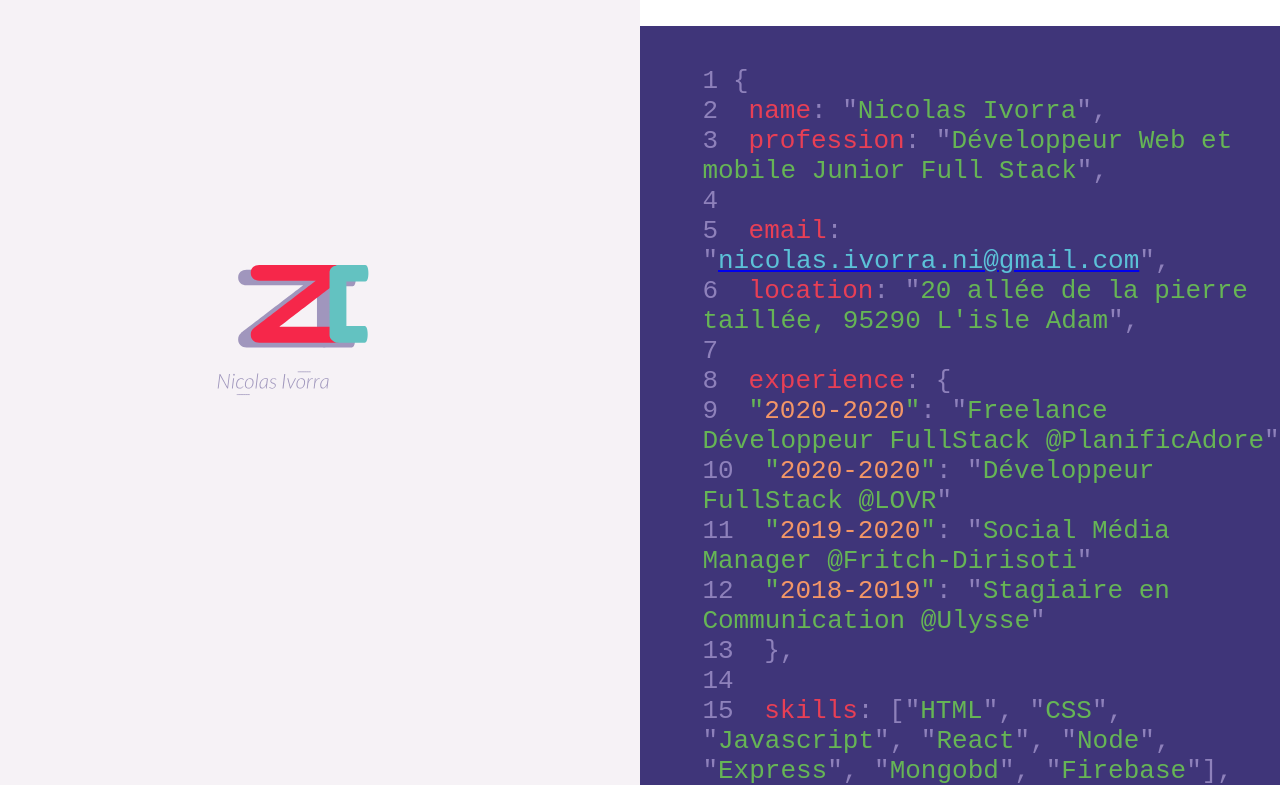
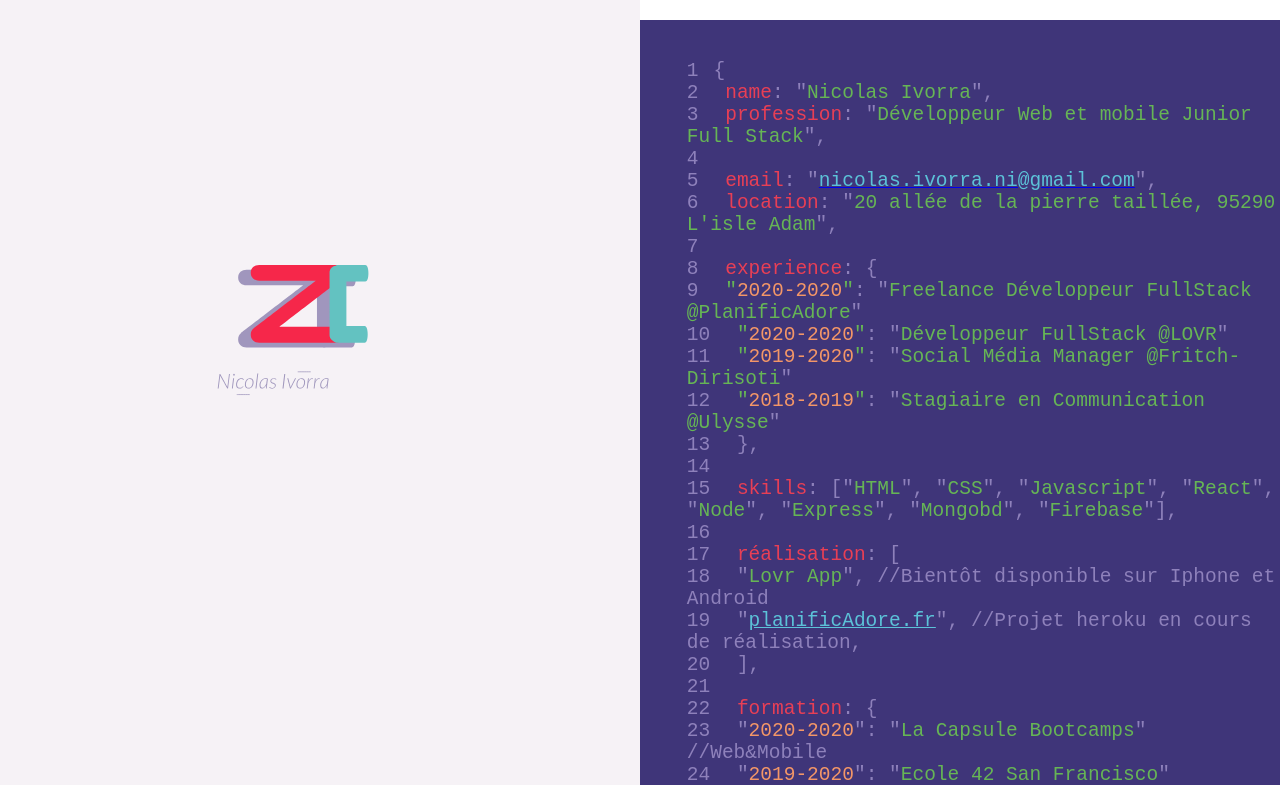
Before and after one commit to NicolasStuff/nicolasweb, a React (Create React App) app: page / in a window 1280 px wide. Shown: the top 785 px of the page. Built offline with nearby package versions, Linux system fonts and the light colour scheme.

Commit message:
size fixed

```diff
--- a/src/App.css
+++ b/src/App.css
@@ -23,7 +23,7 @@
   padding-left: 1ch;
   padding-top: 40px;
   counter-reset: section;
-  font-size: 2em;
+  font-size: 1.5em;
   display: flex;
   flex-direction: column;
   white-space: normal;
```
